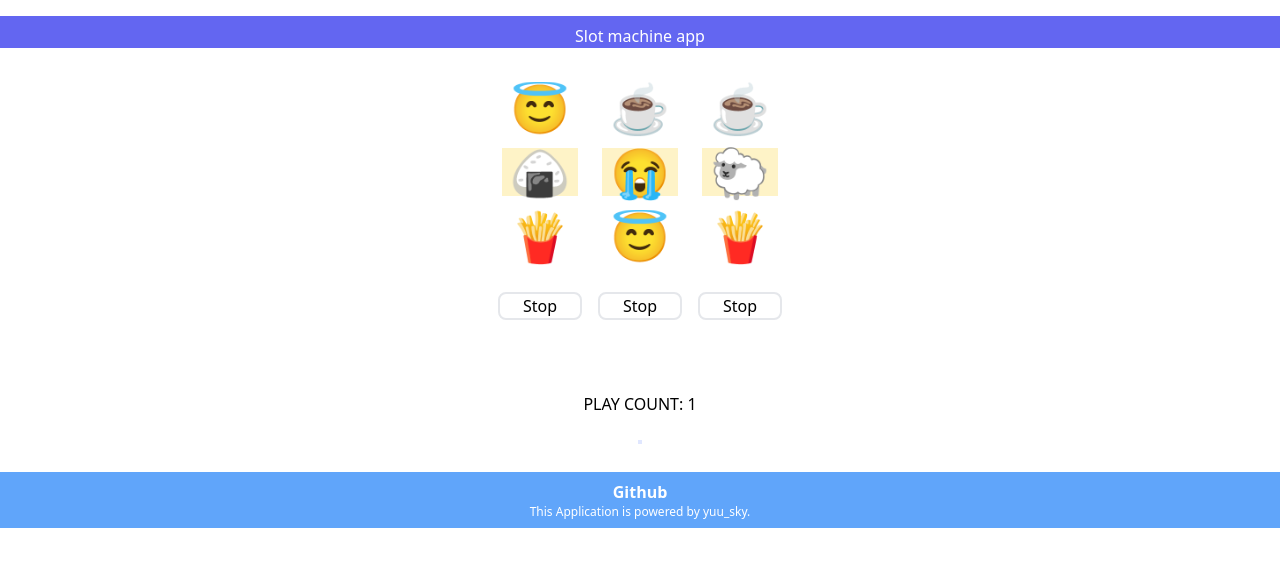
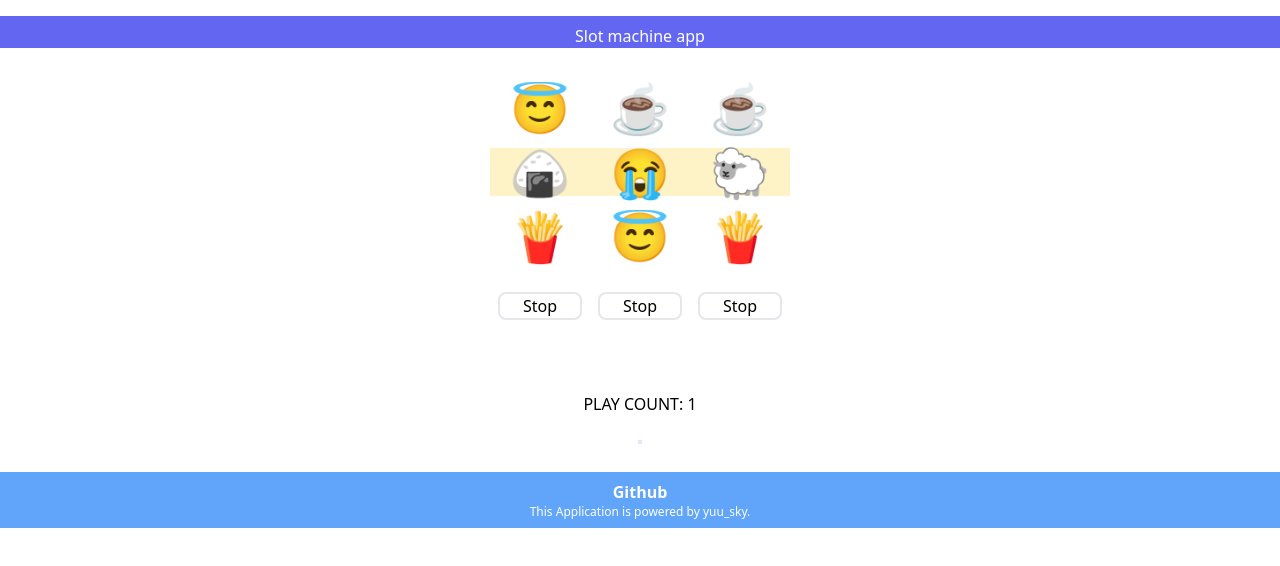
Before and after one commit to yuu-sky20/slot-machine-app, a Vue app: page / in a window 1280 px wide. Shown: the top 566 px of the page. Built offline with nearby package versions, Linux system fonts and the light colour scheme.

Commit message:
brush up

```diff
--- a/src/components/slot-machine/Slot.vue
+++ b/src/components/slot-machine/Slot.vue
@@ -11,9 +11,9 @@ const props = defineProps<Props>()
 </script>
 
 <template>
-    <div class="flex flex-col mx-3 justify-center">
+    <div class="flex flex-col justify-center">
         <ItemVue key="top" :index="indexes.top" class="my-2"></ItemVue>
-        <ItemVue key="middle" :index="indexes.middle" class="my-2 bg-yellow-100"></ItemVue>
+        <ItemVue key="middle" :index="indexes.middle" class="my-2 px-5 bg-yellow-100"></ItemVue>
         <ItemVue key="bottom" :index="indexes.bottom" class="my-2"></ItemVue>
     </div>
 </template>
```
